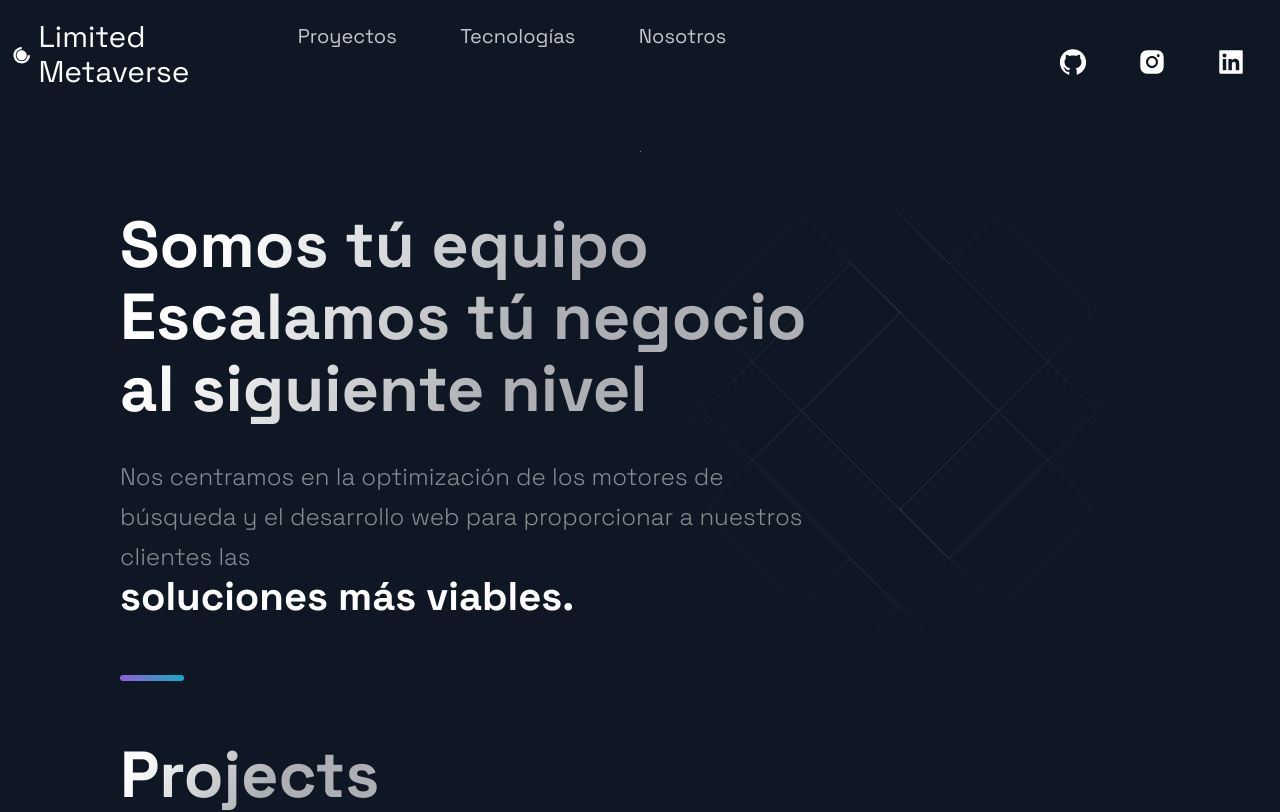
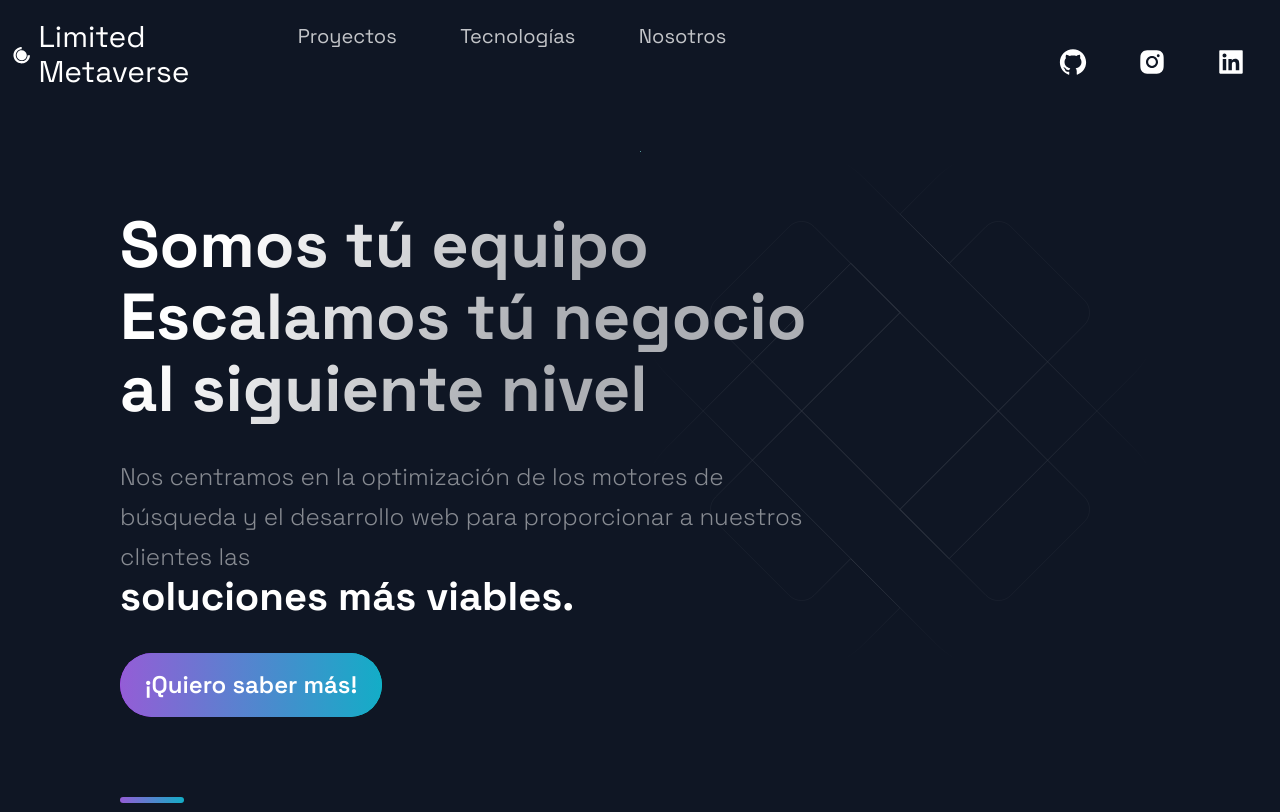
Before and after one commit to PedroVader/ltdmetaverse, a Next.js app: page / in a window 1280 px wide. Shown: the top 812 px of the page. Built offline with nearby package versions, Linux system fonts and the light colour scheme.

Commit message:
Update Hero.js

```diff
--- a/src/components/Hero/Hero.js
+++ b/src/components/Hero/Hero.js
@@ -16,7 +16,7 @@ const Hero = (props) => (
         <SectionText>
         Nos centramos en la optimización de los motores de búsqueda y el desarrollo web para proporcionar a nuestros clientes las <Destacado> soluciones más viables. </Destacado>
         </SectionText>
-
+        <Button onClick={props.handleClick}>¡Quiero saber más!</Button>
       </LeftSection>
     </Section>
   </>
```
